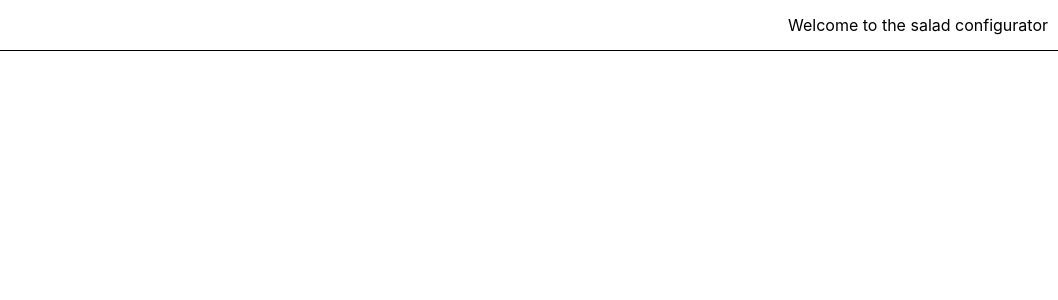
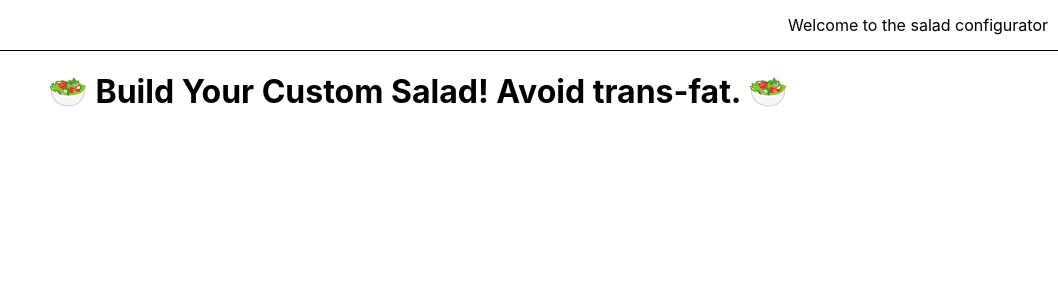
Before and after one commit to NedimRenesalis/Custom-ingredients-salad-configuration-app, a React (Create React App) app in the folder c/: page / in a window 1280 px wide. Shown: the top 300 px of the page, without its empty margins (222-1280 px from the left). Built offline with nearby package versions, Linux system fonts and the light colour scheme.

Commit message:
Saladmaker.js

```diff
--- a/c/src/components/App/App.js
+++ b/c/src/components/App/App.js
@@ -1,10 +1,12 @@
 import React from 'react';
 import Navigation from '../Navigation/Navigation';
+import SaladMaker from '../SaladMaker/SaladMaker';
 
 function App() {
   return (
     <>
       <Navigation />
+      <SaladMaker />
     </>
   );
 }
--- /dev/null
+++ b/c/src/components/SaladMaker/SaladMaker.js
@@ -0,0 +1,22 @@
+import React from 'react';
+import { createUseStyles } from 'react-jss';
+
+const useStyles = createUseStyles({
+  wrapper: {
+    textAlign: 'center',
+  }
+});
+
+export default function SaladMaker() {
+  const classes = useStyles();
+  return(
+    <>
+      <h1 className={classes.wrapper}>
+        <span role="img" aria-label="salad">🥗 </span>
+          Build Your Custom Salad!
+          Avoid trans-fat.
+          <span role="img" aria-label="salad"> 🥗</span>
+      </h1>
+    </>
+  )
+}
```
